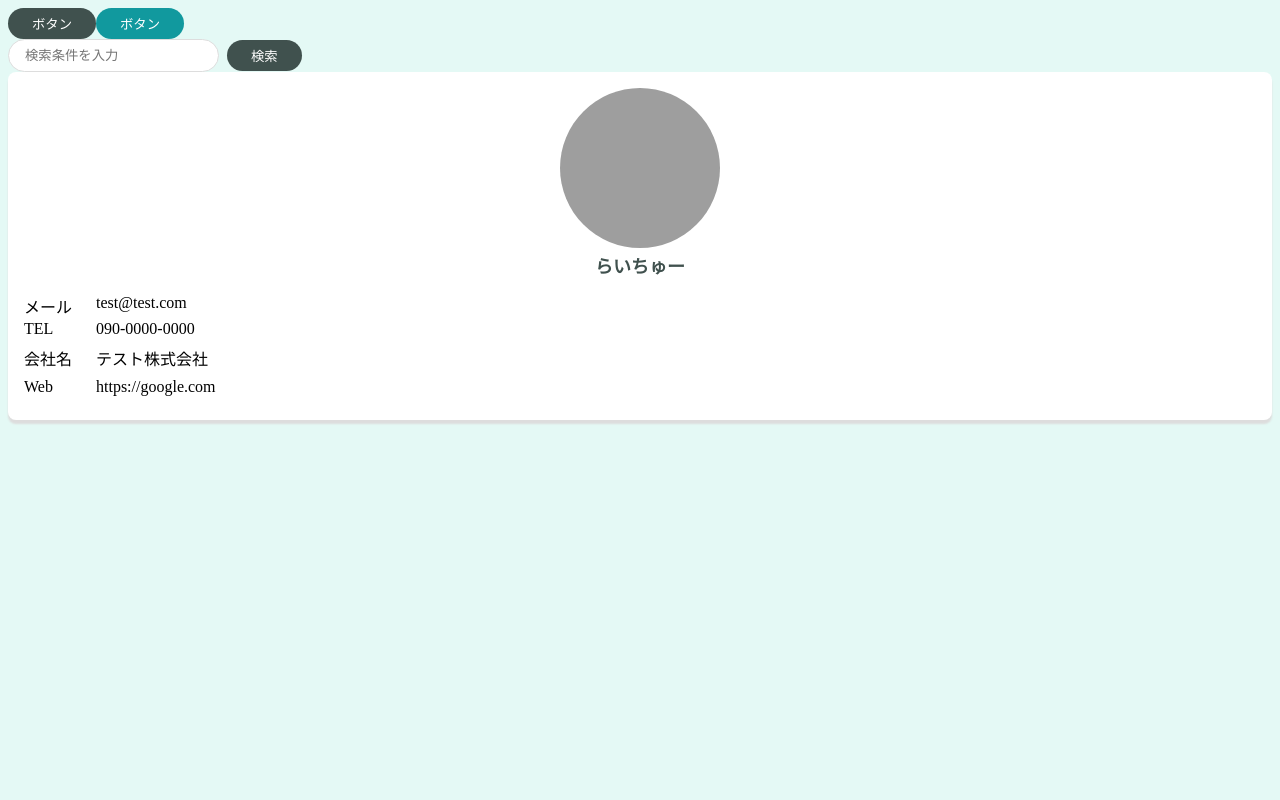
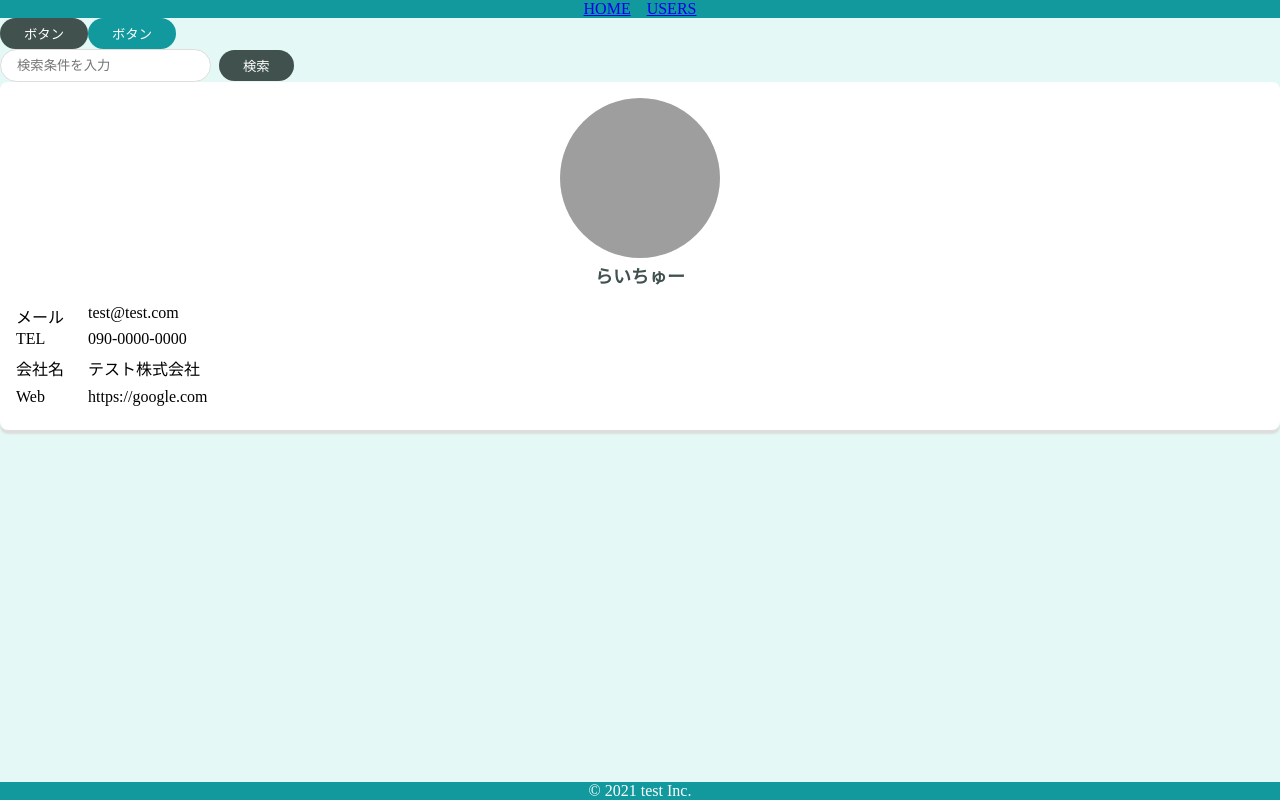
Before and after one commit to piyoraik/Atomic-Design, a React (Create React App) app: page / in a window 1280 px wide. Built offline with nearby package versions, Linux system fonts and the light colour scheme; grey boxes are pictures that could not be loaded.

Commit message:
31. Templateの作成

```diff
--- a/src/App.js
+++ b/src/App.js
@@ -1,7 +1,10 @@
+import { BrowserRouter } from "react-router-dom";
 import { PrimaryButton } from "./components/atom/button/PrimaryButton";
 import { SecondaryButton } from "./components/atom/button/SecondaryButton";
 import { SearchInput } from "./components/molecules/SearchInput";
 import { UserCard } from "./components/organisms/user/UserCard";
+import { DefaultLayout } from "./components/templates/DefaultLayout";
+import { HeaderOnly } from "./components/templates/HeaderOnly";
 import "./styles.css";
 
 const user = {
@@ -17,12 +20,14 @@
 
 export default function App() {
   return (
-    <div className="App">
-      <PrimaryButton>ボタン</PrimaryButton>
-      <SecondaryButton>ボタン</SecondaryButton>
-      <br />
-      <SearchInput />
-      <UserCard user={user} />
-    </div>
+    <BrowserRouter>
+      <DefaultLayout>
+        <PrimaryButton>ボタン</PrimaryButton>
+        <SecondaryButton>ボタン</SecondaryButton>
+        <br />
+        <SearchInput />
+        <UserCard user={user} />
+      </DefaultLayout>
+    </BrowserRouter>
   );
 }
--- /dev/null
+++ b/src/components/atom/layout/Footer.jsx
@@ -0,0 +1,15 @@
+import styled from "styled-components";
+
+export const Footer = () => {
+  return <SFooter>&copy; 2021 test Inc.</SFooter>;
+};
+
+const SFooter = styled.footer`
+  background-color: #11999e;
+  color: #fff;
+  text-align: center;
+  padding: 8px 8;
+  position: fixed;
+  bottom: 0;
+  width: 100%;
+`;
--- /dev/null
+++ b/src/components/atom/layout/Header.jsx
@@ -0,0 +1,22 @@
+import { Link } from "react-router-dom";
+import styled from "styled-components";
+
+export const Header = () => {
+  return (
+    <SHeader>
+      <SLink to="/">HOME</SLink>
+      <SLink to="/users">USERS</SLink>
+    </SHeader>
+  );
+};
+
+const SHeader = styled.header`
+  background-color: #11999e;
+  color: #fff;
+  text-align: center;
+  padding: 8px 8;
+`;
+
+const SLink = styled(Link)`
+  margin: 0 8px;
+`;
--- /dev/null
+++ b/src/components/templates/DefaultLayout.jsx
@@ -0,0 +1,13 @@
+import { Footer } from "../atom/layout/Footer";
+import { Header } from "../atom/layout/Header";
+
+export const DefaultLayout = (props) => {
+  const { children } = props;
+  return (
+    <>
+      <Header />
+      {children}
+      <Footer />
+    </>
+  );
+};
--- /dev/null
+++ b/src/components/templates/HeaderOnly.jsx
@@ -0,0 +1,11 @@
+import { Header } from "../atom/layout/Header";
+
+export const HeaderOnly = (props) => {
+  const { children } = props;
+  return (
+    <>
+      <Header />
+      {children}
+    </>
+  );
+};
--- a/src/styles.css
+++ b/src/styles.css
@@ -1,3 +1,5 @@
 body {
   background-color: #e4f9f5;
+  margin: 0;
+  min-height: 100vh;
 }
```
